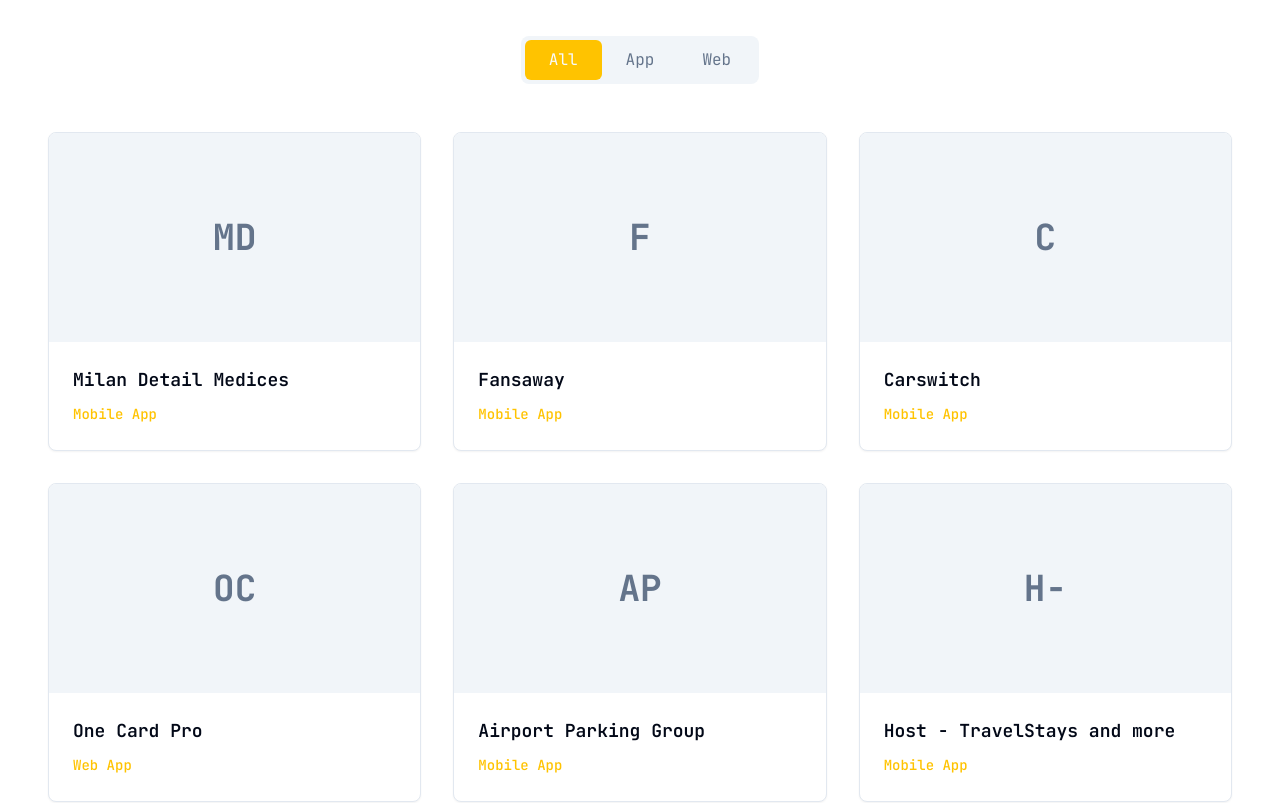
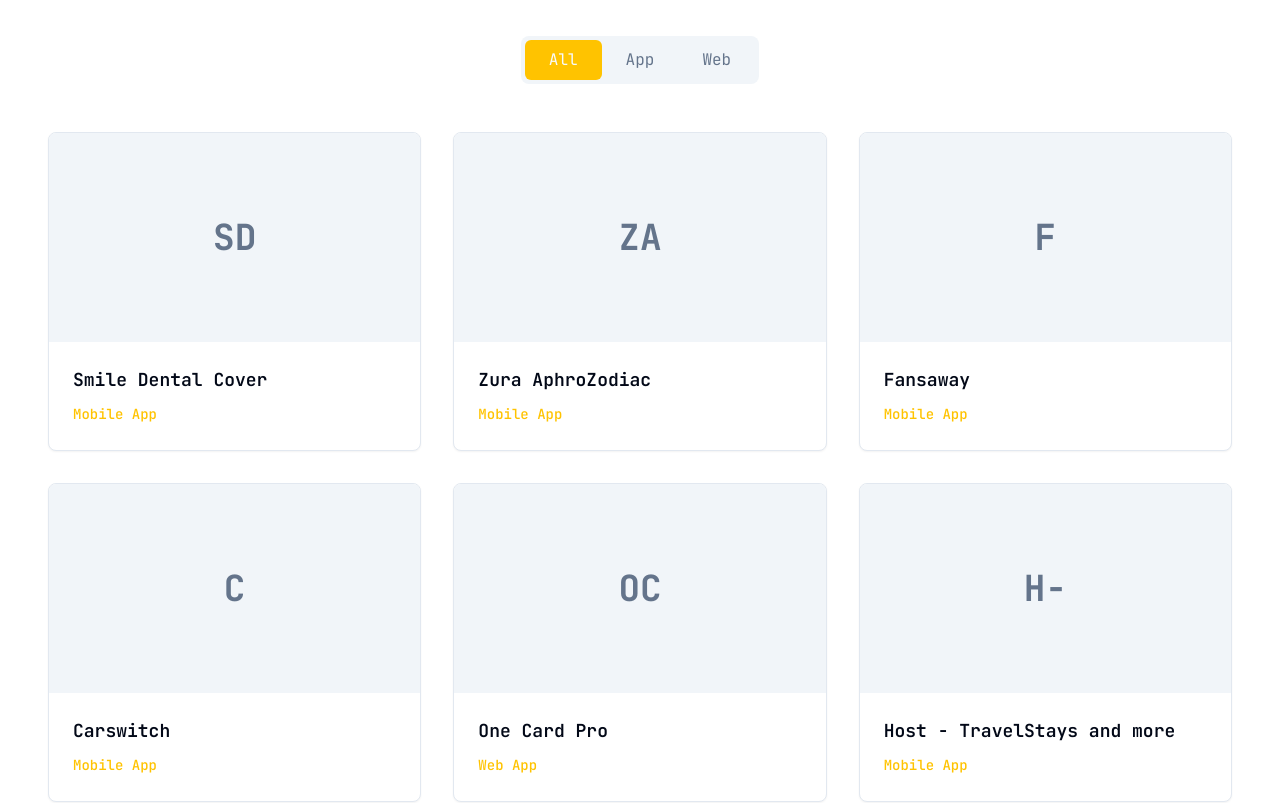
Before and after one commit to numan-the-dev/numan-munir-portfolio, a React (Vite) app: page / in a window 1280 px wide. Shown: the part 1000-1803 px from the top of the page. Built offline with nearby package versions, Linux system fonts and the light colour scheme.

Commit message:
Update projects section
Remove Milan Detail Medices and Airport Parking Group. Add smile.com.au dental cover and Zura AphroZodiac with their respective links.

```diff
--- a/src/components/Projects.tsx
+++ b/src/components/Projects.tsx
@@ -9,15 +9,24 @@ const Projects = () => {
   const projects = [
     {
       id: 1,
-      title: 'Milan Detail Medices',
+      title: 'Smile Dental Cover',
       category: 'Mobile App',
       type: 'App',
       image: '/api/placeholder/300/200',
-      link: 'https://www.milandm.com/',
-      description: 'Healthcare mobile application'
+      link: 'https://play.google.com/store/apps/details?id=com.smile.members&hl=en',
+      description: 'Dental insurance mobile app'
     },
     {
       id: 2,
+      title: 'Zura AphroZodiac',
+      category: 'Mobile App',
+      type: 'App',
+      image: '/api/placeholder/300/200',
+      link: 'https://play.google.com/store/apps/details?id=com.zura&hl=en',
+      description: 'Astrology and zodiac app'
+    },
+    {
+      id: 3,
       title: 'Fansaway',
       category: 'Mobile App',
       type: 'App',
@@ -26,7 +35,7 @@ const Projects = () => {
       description: 'Fan engagement platform'
     },
     {
-      id: 3,
+      id: 4,
       title: 'Carswitch',
       category: 'Mobile App',
       type: 'App',
@@ -35,22 +44,13 @@ const Projects = () => {
       description: 'Used car marketplace'
     },
     {
-      id: 4,
+      id: 5,
       title: 'One Card Pro',
       category: 'Web App',
       type: 'Web',
       image: '/api/placeholder/300/200',
       link: 'https://www.onecardpro.com/',
       description: 'Business card management system'
-    },
-    {
-      id: 5,
-      title: 'Airport Parking Group',
-      category: 'Mobile App',
-      type: 'App',
-      image: '/api/placeholder/300/200',
-      link: 'https://apps.apple.com/us/app/airport-parking-group/id6742752795',
-      description: 'Airport parking booking app'
     },
     {
       id: 6,
```
